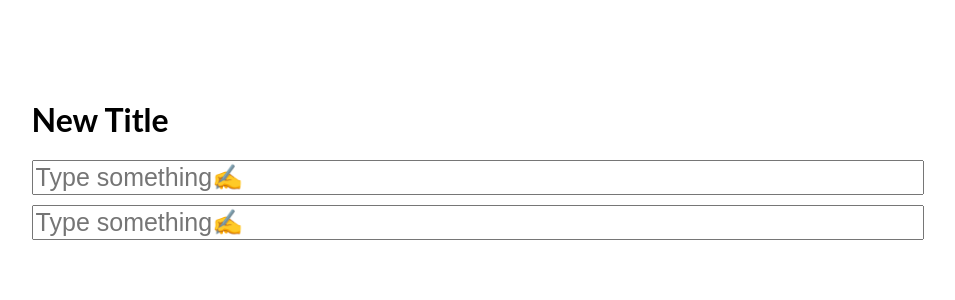
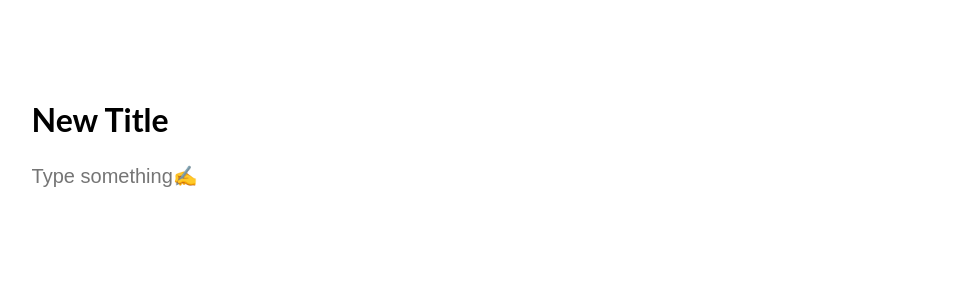
Before and after one commit to giacomoschiavo/notion-clone, a React (Create React App) app: page / in a window 1280 px wide. Shown: the top 300 px of the page, without its empty margins (166-1121 px from the left). Built offline with nearby package versions, Linux system fonts and the light colour scheme.

Commit message:
summary
implemented tree structure

```diff
--- a/src/App.js
+++ b/src/App.js
@@ -1,14 +1,36 @@
+import React, { useState, useEffect } from "react";
 import "./App.css";
 import Container from "./components/Container/Container";
 import Paragraph from "./components/Component/Paragraph/Paragraph";
 import Title from "./components/Component/Title/Title";
 
 function App() {
+  const [tree, setTree] = useState([
+    { text: "", type: "text", id: 0, focus: true },
+  ]);
+  const [idCounter, setIdCounter] = useState(0);
+
+  const onAppendParagraphHandler = () => {
+    setTree([
+      ...tree,
+      { text: "", type: "text", id: idCounter + 1, focus: true },
+    ]);
+    setIdCounter((prev) => prev + 1);
+  };
+
   return (
     <Container width={70} marginTop={100}>
       <Title>Insert Title</Title>
-      <Paragraph></Paragraph>
-      <Paragraph></Paragraph>
+      {tree.map((node, index) => (
+        <Paragraph
+          key={node.id}
+          type={node.type}
+          onAppendParagraph={onAppendParagraphHandler}
+          isFocused={node.focus}
+        >
+          {node.text}
+        </Paragraph>
+      ))}
     </Container>
   );
 }
--- a/src/components/Component/Paragraph/Paragraph.js
+++ b/src/components/Component/Paragraph/Paragraph.js
@@ -1,11 +1,14 @@
-import React, { useRef } from "react";
+import React, { useEffect, useRef } from "react";
 import styled from "styled-components";
 import classes from "./Paragaph.module.css";
 
 const Input = styled.input`
   width: 100%;
   outline: none;
-  font-size: 25px;
+  font-size: 20px;
+  border: 0;
+  padding: 5px;
+  padding-left: 0;
 `;
 
 const Paragraph = (props) => {
@@ -13,9 +16,13 @@ const Paragraph = (props) => {
 
   const changeFocus = (e) => {
     e.preventDefault();
-    console.log(e);
-    e.target.nextElementSibling.firstChild.focus();
+    inputRef.current.blur();
+    props.onAppendParagraph();
   };
+
+  useEffect(() => {
+    if (props.isFocused) inputRef.current.focus();
+  });
 
   return (
     <form className={classes.container} onSubmit={changeFocus}>
@@ -24,9 +31,6 @@ const Paragraph = (props) => {
         ref={inputRef}
         className={classes.paragraph}
         placeholder={"Type something✍"}
-        onChange={() => {
-          // console.log(inputRef.current.tabIndex);
-        }}
       ></Input>
     </form>
   );
```
Also changed, not shown: src/context/tree-ctx.js (deleted, +0 -8 lines).
